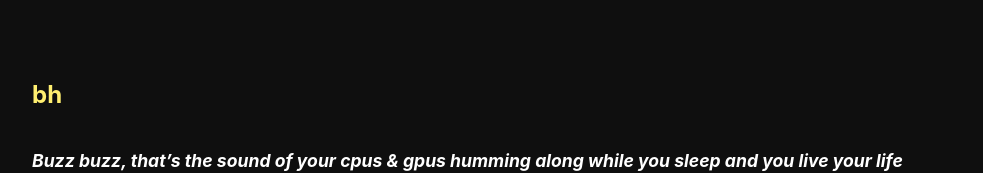
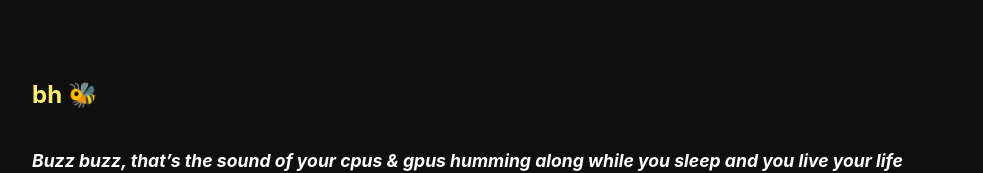
Before and after one commit to sanjeev-/beehive, a React (Vite) app in the folder site/: page / in a window 1280 px wide. Shown: the top 173 px of the page, without its empty margins (148-1131 px from the left). Built offline with nearby package versions, Linux system fonts and the light colour scheme.

Commit message:
add bee again

```diff
--- a/site/src/App.tsx
+++ b/site/src/App.tsx
@@ -5,7 +5,7 @@ function App() {
   return (
     <div className="app-container">
       <header>
-        <div className="logo">bh</div>
+        <div className="logo">bh 🐝</div>
       </header>
 
       <main>
```
